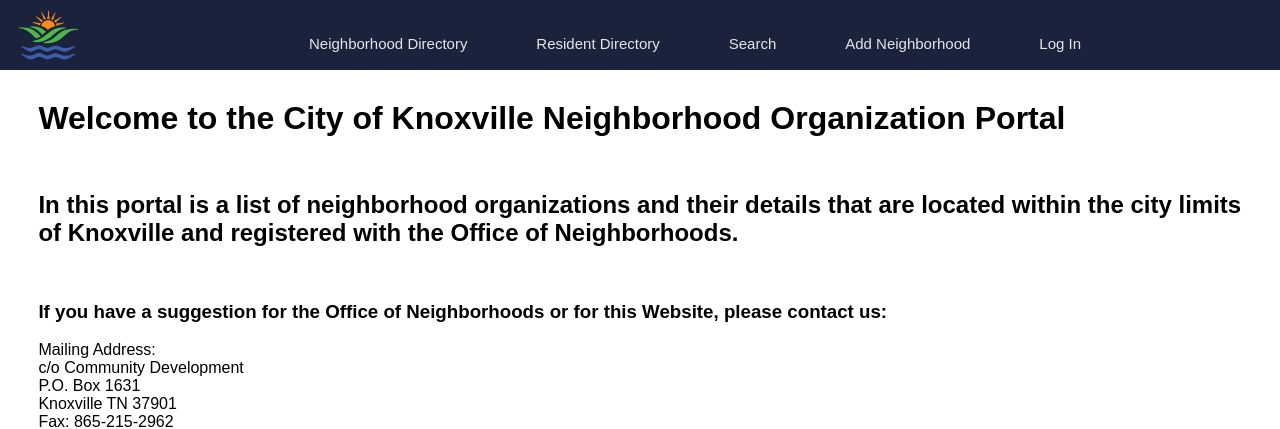
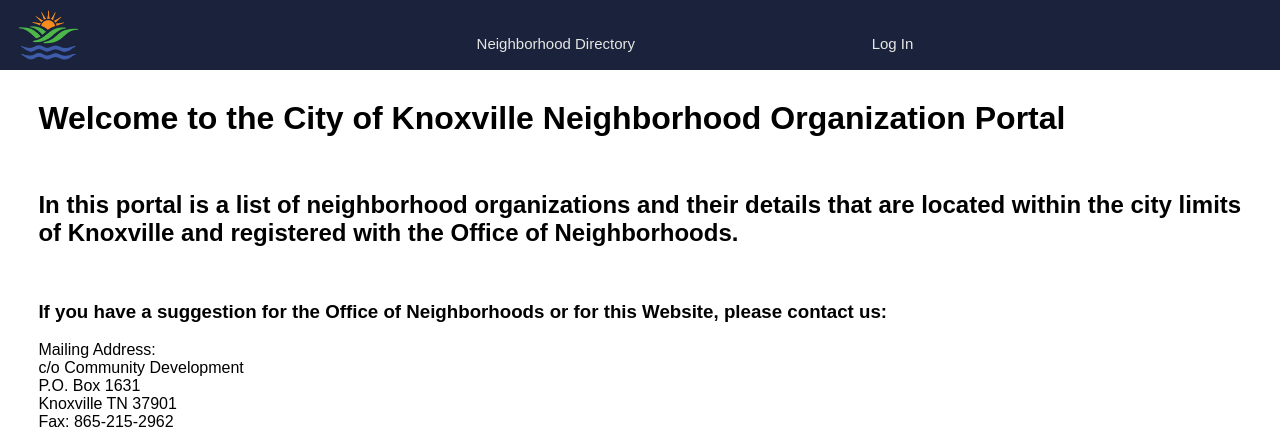
Before and after one commit to NSS-Post-Grad/knxhx-city-challenge, a Django app: page / in a window 1280 px wide. Shown: the top 429 px of the page. Run offline with Django 3.2, Linux system fonts and the light colour scheme.

Commit message:
updated navbar and added logout functionality

```diff
--- a/neighborhoodApp/templates/shared/base.html
+++ b/neighborhoodApp/templates/shared/base.html
@@ -18,15 +18,13 @@
         <a href="{% url 'neighborhoodApp:home' %}"><img id="logo" src="{% static 'images/knoxlogo.png' %}" alt="logo"></a>
         <div id="navLinkContainer">
             <a class="navLink" href="{% url 'neighborhoodApp:neighborhoods' %}">Neighborhood Directory</a>
-            <a class="navLink" href="{% url 'neighborhoodApp:residents' %}">Resident Directory</a>
-            <a class="navLink" href="{% url 'neighborhoodApp:search' %}">Search</a>
-            <a class="navLink" href="{% url 'neighborhoodApp:neighborhood_form' %}">Add Neighborhood</a>
             {% if user.is_authenticated %}
-                <a class="navLink" href="{% url 'neighborhoodApp:home' %}">Log Out</a>
+                <a class="navLink" href="{% url 'neighborhoodApp:residents' %}">Resident Directory</a>
+                <a class="navLink" href="{% url 'neighborhoodApp:search' %}">Search</a>
+                <a class="navLink" href="{% url 'neighborhoodApp:logout' %}">Log Out</a>
             {% else %}
                 <a class="navLink" href="{% url 'neighborhoodApp:home' %}">Log In</a>
             {% endif %}
-
         </div>
     </nav>
 
--- a/neighborhoodApp/urls.py
+++ b/neighborhoodApp/urls.py
@@ -1,4 +1,5 @@
 from django.urls import path, include
+from django.contrib import admin
 from django.conf.urls import include
 from neighborhoodApp.views import *
 from neighborhoodApp.models import *
@@ -8,6 +9,8 @@ app_name = 'neighborhoodApp'
 
 urlpatterns = [
     path('accounts/', include('django.contrib.auth.urls')),
+    # path('admin/', admin.site.urls, name="admin"),
+    path('logout/', logout_user, name='logout'),
     path('search', search, name='search'),
     path('', home, name='home'),
     path('home/', home, name='home'),
--- a/neighborhoodApp/views/__init__.py
+++ b/neighborhoodApp/views/__init__.py
@@ -1,4 +1,5 @@
 from .search.search import search
+from .auth.logout import logout_user
 from .home import home
 from .neighborhoods.form import neighborhood_form
 from .neighborhoods.list import neighborhood_list
```
Also changed, not shown: neighborhoodApp/views/auth/logout.py (added, +7 -0 lines).
